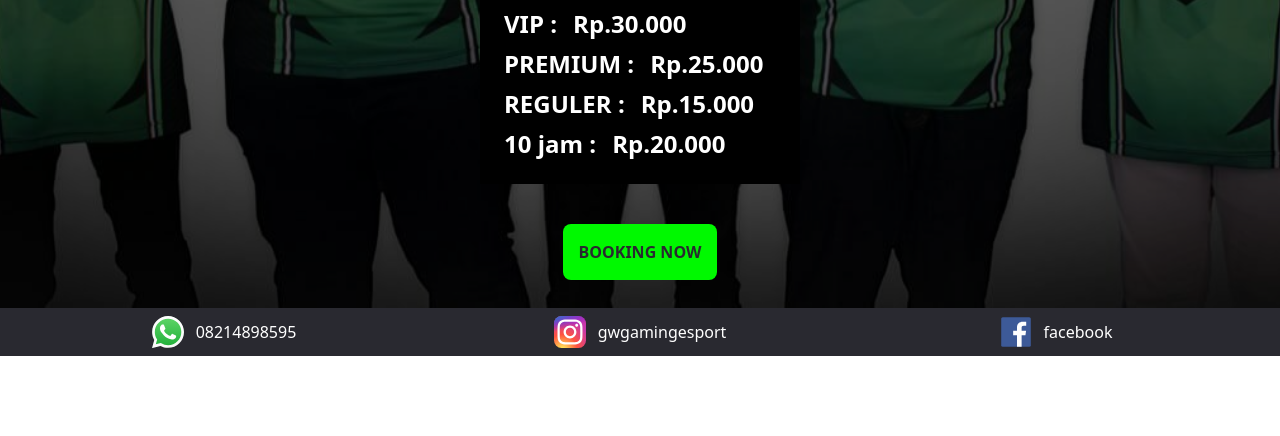
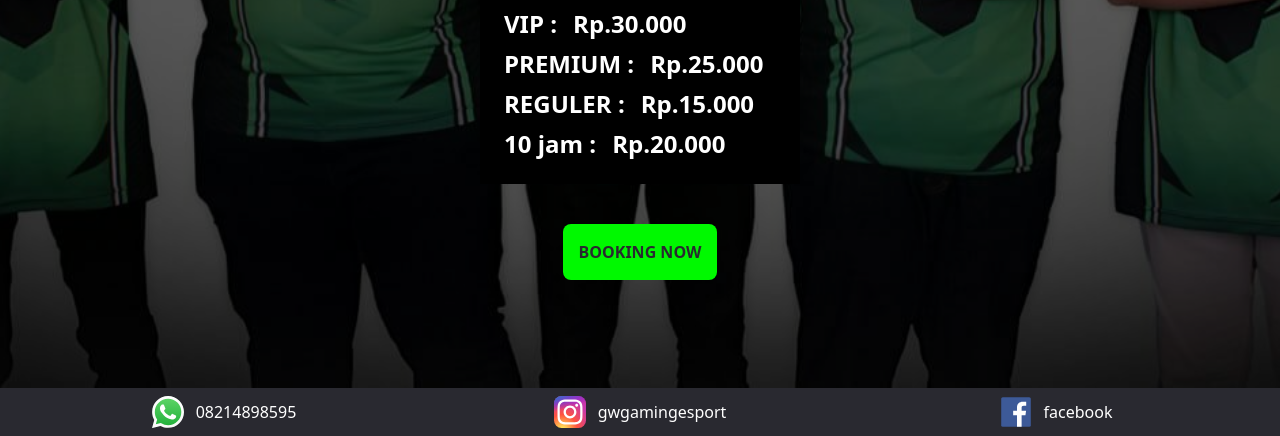
Before and after one commit to ikhlasdansantai/GW-Esport, a website: page public/pages/price.html in a window 1280 px wide. Shown: the part 772-1208 px from the top of the page. Before the commit the page ends 1128 px from the top, so only its background shows below. Drawn offline with Linux system fonts and the light colour scheme.

Commit message:
change vh on price bg

```diff
--- a/public/pages/price.html
+++ b/public/pages/price.html
@@ -50,7 +50,7 @@
       <div id="header-bg" class="relative w-full">
         <div id="headerBG" alt="Header BG" class="block w-full">
           <figure class="brightness-[.35] overflow-y-auto">
-            <img src="../assets/Images/pricelist-bg.jpg" alt="PriceBG" class="h-[135vh] block w-full object-cover" />
+            <img src="../assets/Images/pricelist-bg.jpg" alt="PriceBG" class="h-[145vh] block w-full object-cover" />
           </figure>
         </div>
         <div class="flex flex-col text-left justify-center items-start text-white absolute top-0 left-0 w-full py-40 p-standart">
```
Also changed, not shown: public/css/output.css.
